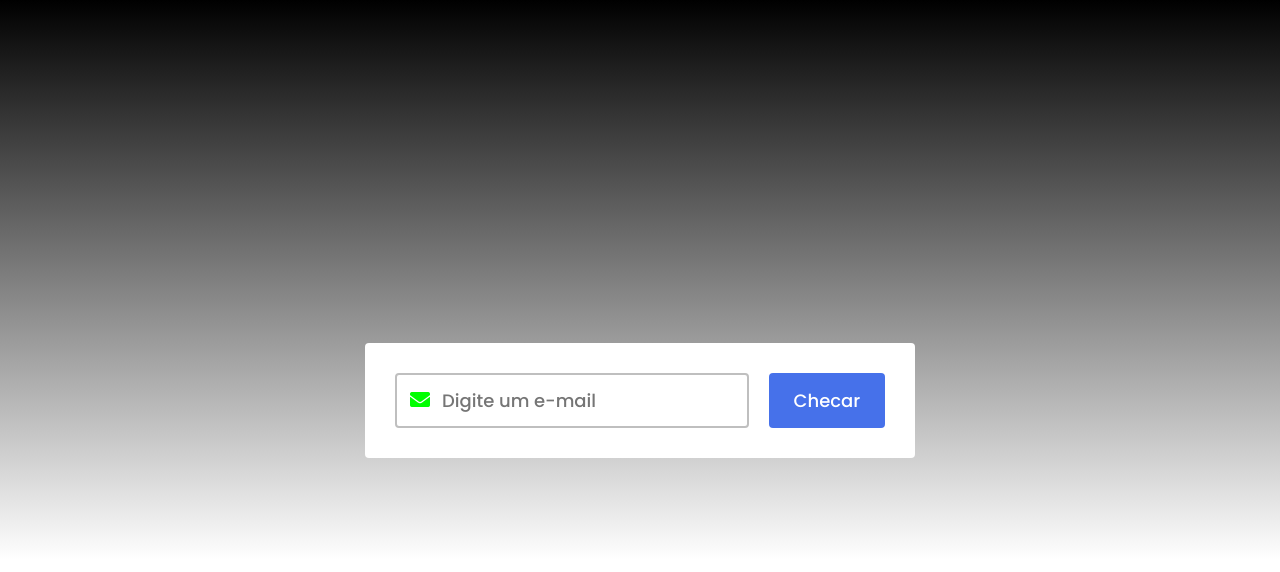
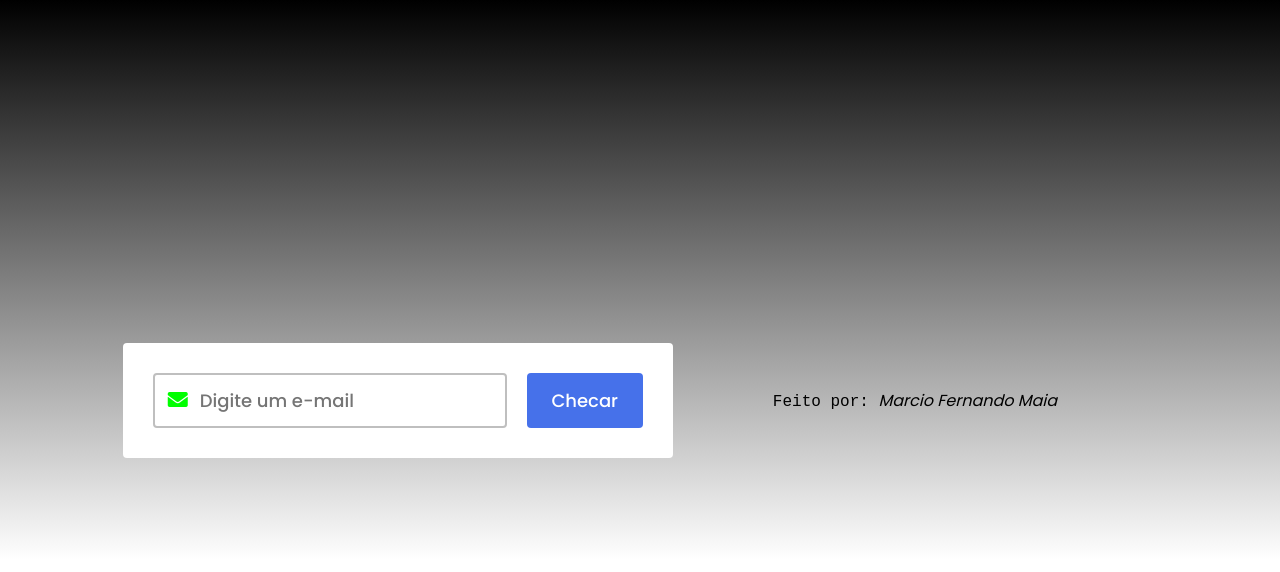
Before and after one commit to marciomaia2020/checadorDeEmailDoMaia, a plain HTML site: page index.html in a window 1280 px wide. Drawn offline with Linux system fonts and the light colour scheme.

Commit message:
Update index.html

```diff
--- a/index.html
+++ b/index.html
@@ -21,6 +21,8 @@
     <p class="text"></p>
   </form>
 
+  <footer>Feito por:  <i>Marcio Fernando Maia</i></footer>
+
 
  <script src="script.js" defer></script>
 </body>
--- a/style.css
+++ b/style.css
@@ -104,3 +104,8 @@
  form.valid .text{
    color: #adff2f;
  }
+ footer{
+  font-family: 'Courier New', Courier, monospace;
+  padding: 100px;
+  text-align: right;
+}
```
